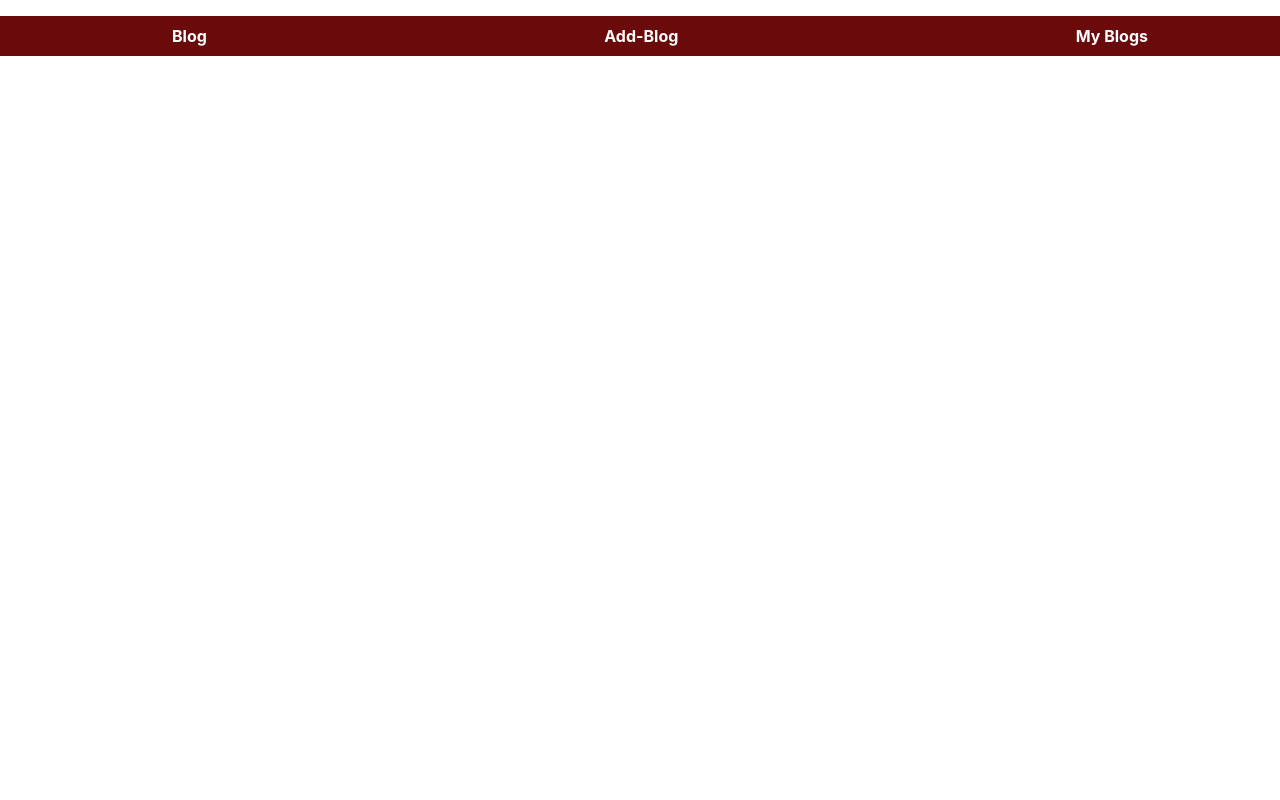
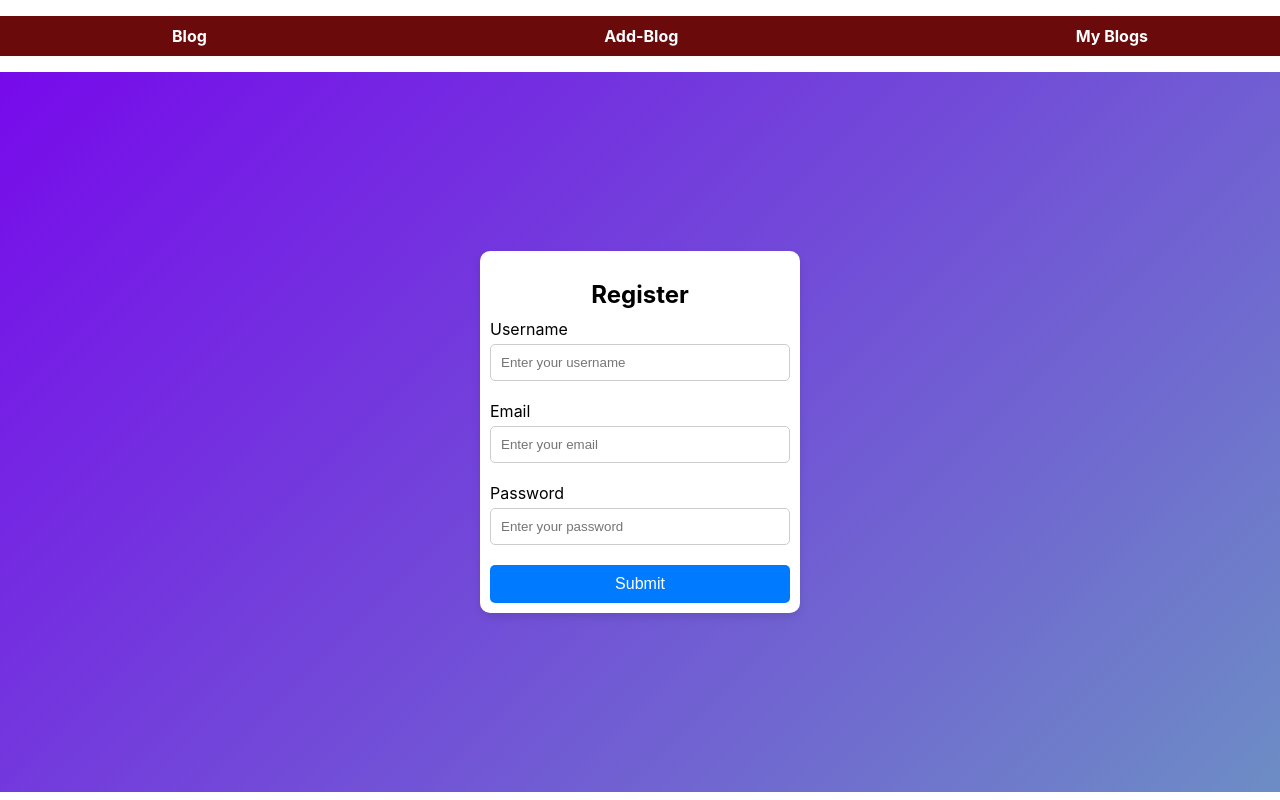
Before and after one commit to Gaurav220900/Blog, a React (Create React App) app in the folder frontend/blog-app/: page /register in a window 1280 px wide. Built offline with nearby package versions, Linux system fonts and the light colour scheme.

Commit message:
added login, register and footer

```diff
--- a/frontend/blog-app/src/App.js
+++ b/frontend/blog-app/src/App.js
@@ -5,7 +5,8 @@ import AddBlog from './pages/AddBlog';
 import Homepage from './pages/Homepage';
 import MyBlogs from './pages/MyBlogs';
 import ShowBlog from './pages/ShowBlog';
-import { Fragment } from 'react';
+import Login from './pages/login';
+import Register from './pages/Register';
 function App() {
   return (
     <div>
@@ -17,6 +18,8 @@ function App() {
           <Route path="addBlog" element={<AddBlog />} />
           <Route path="myBlogs" element={<MyBlogs />} />
           <Route path="/blogs/:id" element={<ShowBlog />} />
+          <Route path="/login" element={<Login />} />
+          <Route path='/register' element={<Register />} />
         </Route>
       </Routes>
     </div>
--- /dev/null
+++ b/frontend/blog-app/src/components/Footer/Footer.js
@@ -0,0 +1,11 @@
+import React from "react";
+
+const Footer = () => {
+  return (
+    <footer style={{textAlign: 'center',height: '80px', background: "linear-gradient(135deg,rgb(119, 10, 235),rgb(109, 141, 197))", padding: '6', margin: '10px auto', position: 'relative', right: '-11px'}}>
+      <p style={{position: 'relative', top: '30px'}}>© 2021 Blog App</p>
+    </footer>
+  );
+}
+
+export default Footer;
--- a/frontend/blog-app/src/components/Layout/Navbar.module.css
+++ b/frontend/blog-app/src/components/Layout/Navbar.module.css
@@ -1,10 +1,9 @@
 body {
     margin: 0;
+    padding: 0;
 }
 
-main {
-    margin: 16px;
-}
+
 
 .nav{
     background-color: rgb(107, 10, 10);
--- a/frontend/blog-app/src/components/Pagination/Pagination.js
+++ b/frontend/blog-app/src/components/Pagination/Pagination.js
@@ -11,8 +11,8 @@ const Pagination = () => {
 
     return (
             <div style={{textAlign: 'center', padding: '6', margin: '10px auto', position: 'relative', right: '-11px'}}>
-             <button className={styles.button}>Prev</button>
-             <button className={styles.button}>Next</button>
+             <button className={styles.button}>{'<'} Prev</button>
+             <button className={styles.button}>Next {'>'}</button>
             </div>
 
     );
--- a/frontend/blog-app/src/pages/Homepage.js
+++ b/frontend/blog-app/src/pages/Homepage.js
@@ -1,6 +1,7 @@
 import React, {Fragment, useEffect, useState} from "react";
 import BlogList from '../components/BlogList/BlogList';
 import Pagination from "../components/Pagination/Pagination";
+import Footer from "../components/Footer/Footer";
 import api from '../api';
 
 const Homepage = () => {
@@ -25,6 +26,7 @@ const Homepage = () => {
         <div>
             <BlogList blogs={blogs} />
             <Pagination />
+            <Footer />
         </div>
     )
 }
--- /dev/null
+++ b/frontend/blog-app/src/pages/Register.js
@@ -0,0 +1,118 @@
+import React, { useState } from 'react';
+import axios from 'axios';
+
+const Register = () => {
+    const [username, setUsername] = useState('');
+    const [password, setPassword] = useState('');
+    const [email, setEmail] = useState('');
+    //const history = useHistory();
+
+   /* const handleSubmit = async (e) => {
+        e.preventDefault();
+        try {
+            const response = await axios.post('/api/register', { username, password });
+            if (response.data.success) {
+                history.push('/login');
+            }
+        } catch (error) {
+            console.error('There was an error registering!', error);
+        }
+    };
+    */
+
+    return (
+        <div
+      style={{
+        display: "flex",
+        boxSizing: "border-box",
+        margin: "0px",
+        padding : "0px",
+        justifyContent: "center",
+        alignItems: "center",
+        height: "90vh",
+        background: "linear-gradient(135deg,rgb(119, 10, 235),rgb(109, 141, 197))",
+      }}
+    >
+      <div
+        style={{
+          padding: "10px",
+          width: '300px',
+          borderRadius: "10px",
+          boxShadow: "0 4px 8px rgba(0, 0, 0, 0.1)",
+          backgroundColor: "#fff",
+        }}
+      >
+        <h2 style={{ marginBottom: "10px", textAlign: "center" }}>Register</h2>
+        <form>
+          <div style={{ marginBottom: "20px" }}>
+            <label style={{color: 'black'}}>Username</label>
+            <input
+              type="text"
+              value={username}
+              onChange={(e) => setUsername(e.target.value)}
+              style={{
+                width: "278px",
+                padding: "10px",
+                marginTop: "5px",
+                borderRadius: "5px",
+                border: "1px solid #ccc",
+              }}
+              placeholder="Enter your username"
+              required
+            />
+          </div>
+          <div style={{ marginBottom: "20px" }}>
+            <label style={{color: 'black'}}>Email</label>
+            <input
+              type="email"
+              value={email}
+              onChange={(e) => setEmail(e.target.value)}
+              style={{
+                width: "278px",
+                padding: "10px",
+                marginTop: "5px",
+                borderRadius: "5px",
+                border: "1px solid #ccc",
+              }}
+              placeholder="Enter your email"
+              required
+            />
+          </div>
+          <div style={{ marginBottom: "20px" }}>
+            <label style={{color: 'black'}}>Password</label>
+            <input
+              type="password"
+              value={password}
+              onChange={(e) => setPassword(e.target.value)}
+              style={{
+                width: "278px",
+                padding: "10px",
+                marginTop: "5px",
+                borderRadius: "5px",
+                border: "1px solid #ccc",
+              }}
+              placeholder="Enter your password"
+              required
+            />
+          </div>
+          <button
+            type="submit"
+            style={{
+              width: "100%",
+              padding: "10px",
+              backgroundColor: "#007bff",
+              color: "#fff",
+              border: "none",
+              borderRadius: "5px",
+              cursor: "pointer",
+            }}
+          >
+            Submit
+          </button>
+        </form>
+      </div>
+    </div>
+  );
+};
+
+export default Register;
--- /dev/null
+++ b/frontend/blog-app/src/pages/login.js
@@ -0,0 +1,93 @@
+import React, { useState } from "react";
+
+const Login = () => {
+  const [username, setUsername] = useState("");
+  const [password, setPassword] = useState("");
+
+  const handleSubmit = (e) => {
+    e.preventDefault();
+    console.log("Username:", username);
+    console.log("Password:", password);
+    setUsername("");
+    setPassword("");
+  };
+
+  return (
+    <div
+      style={{
+        display: "flex",
+        boxSizing: "border-box",
+        margin: "0px",
+        padding : "0px",
+        justifyContent: "center",
+        alignItems: "center",
+        height: "90vh",
+        background: "linear-gradient(135deg,rgb(119, 10, 235),rgb(109, 141, 197))",
+      }}
+    >
+      <div
+        style={{
+          padding: "10px",
+          width: '300px',
+          borderRadius: "10px",
+          boxShadow: "0 4px 8px rgba(0, 0, 0, 0.1)",
+          backgroundColor: "#fff",
+        }}
+      >
+        <h2 style={{ marginBottom: "20px", textAlign: "center" }}>Login</h2>
+        <form onSubmit={handleSubmit}>
+          <div style={{ marginBottom: "20px" }}>
+            <label style={{color: 'black'}}>Username</label>
+            <input
+              type="text"
+              value={username}
+              onChange={(e) => setUsername(e.target.value)}
+              style={{
+                width: "278px",
+                padding: "10px",
+                marginTop: "5px",
+                borderRadius: "5px",
+                border: "1px solid #ccc",
+              }}
+              placeholder="Enter your username"
+              required
+            />
+          </div>
+          <div style={{ marginBottom: "20px" }}>
+            <label style={{color: 'black'}}>Password</label>
+            <input
+              type="password"
+              value={password}
+              onChange={(e) => setPassword(e.target.value)}
+              style={{
+                width: "278px",
+                padding: "10px",
+                marginTop: "5px",
+                borderRadius: "5px",
+                border: "1px solid #ccc",
+              }}
+              placeholder="Enter your password"
+              required
+            />
+          </div>
+          <button
+            type="submit"
+            style={{
+              width: "100%",
+              padding: "10px",
+              backgroundColor: "#007bff",
+              color: "#fff",
+              border: "none",
+              borderRadius: "5px",
+              cursor: "pointer",
+            }}
+          >
+            Login
+          </button>
+        </form>
+      </div>
+    </div>
+  );
+};
+
+export default Login;
```
